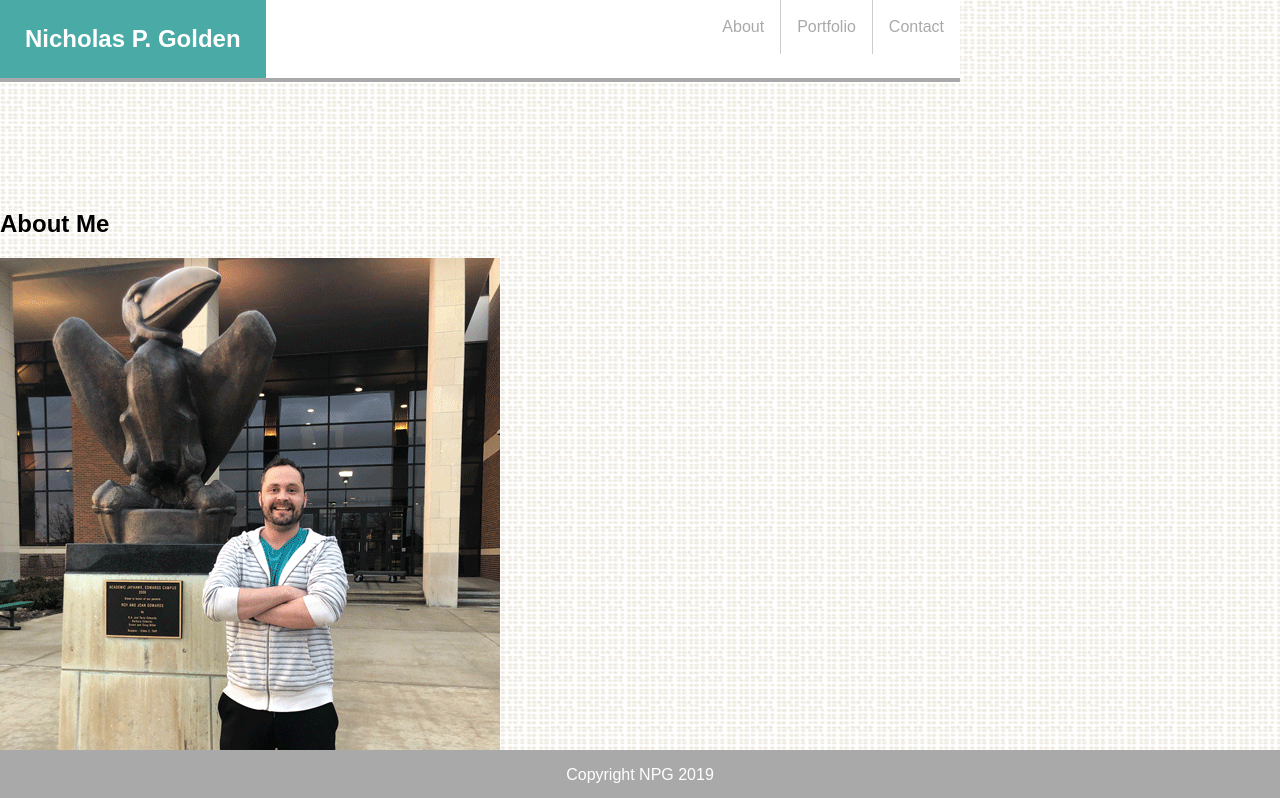
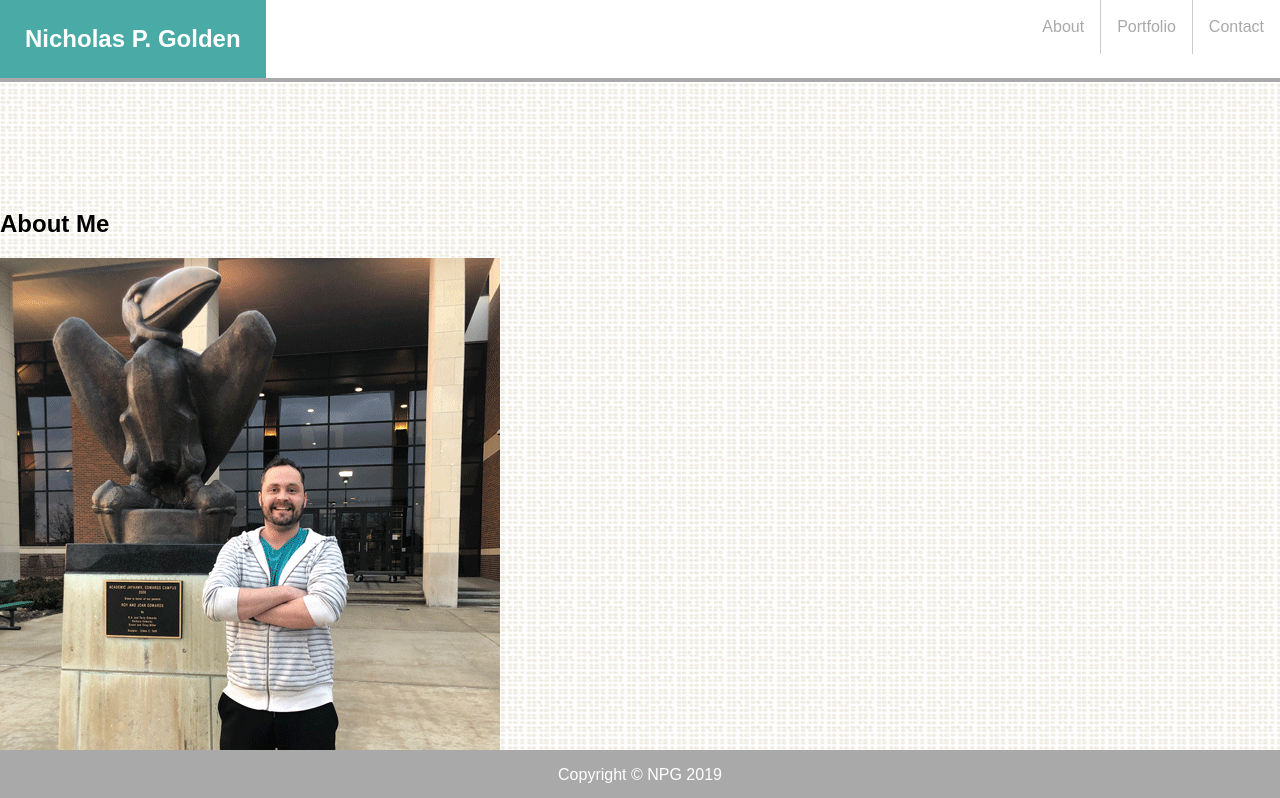
Before and after one commit to npg311/basic-portfolio, a plain HTML site: page index.html in a window 1280 px wide. Shown: the top 798 px of the page. Drawn offline with Linux system fonts and the light colour scheme; files whose address does not match are found by name.

Commit message:
updating master branch

```diff
--- a/assets/css/styles.css
+++ b/assets/css/styles.css
@@ -11,8 +11,8 @@ body {
 
 .content {
 
-    position: fixed;
-    max-width: 100%;
+
+    max-width: 960px;
 
 
 }
@@ -29,7 +29,7 @@ h1 {
 
 .nav-bar {
     position: center;
-    width: 960px;
+
     background-color: white;
     padding-bottom: 24px;
     margin:0;
--- a/index.html
+++ b/index.html
@@ -9,9 +9,6 @@
 	<link rel="stylesheet" type="text/css" href="assets/css/styles.css">
 </head>
 <body>
-
-<div class="content">
-    <div>
 
     <nav class="nav-bar">
         <h1 >Nicholas P. Golden</h1>
@@ -25,6 +22,11 @@
 
         </ul>
 </nav>
+
+<div class="content">
+    <div>
+
+
 </div>
 <br />
 <br />
@@ -43,7 +45,7 @@
 
 </div>
 <div class="footer">
-        <p>Copyright NPG 2019</p>
+        <p>Copyright &copy; NPG 2019</p>
       </div>
 
 </body>
```
Lines whose indentation alone changed are shown as unchanged.
